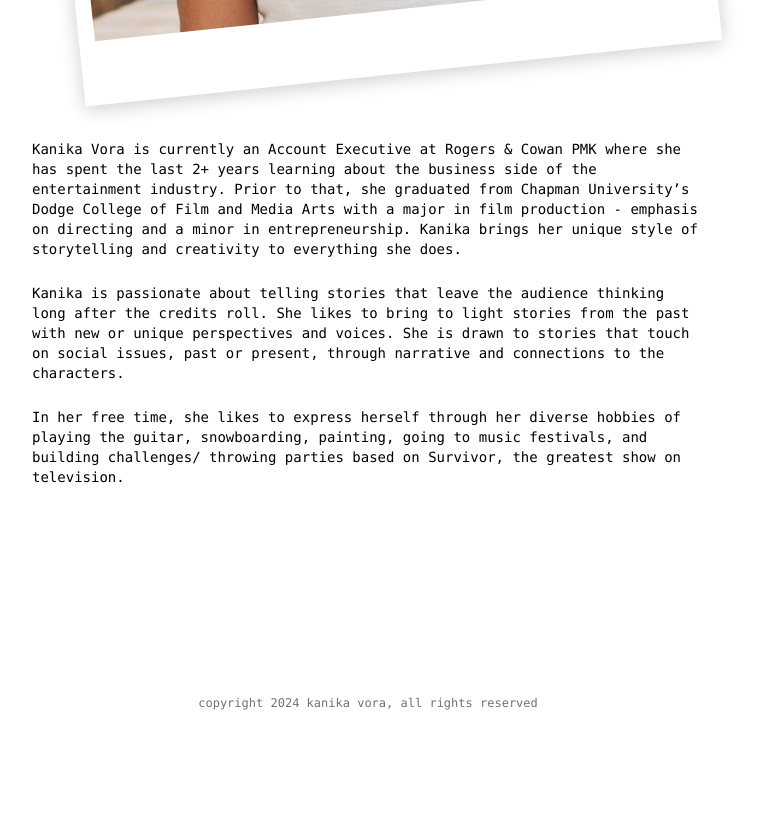
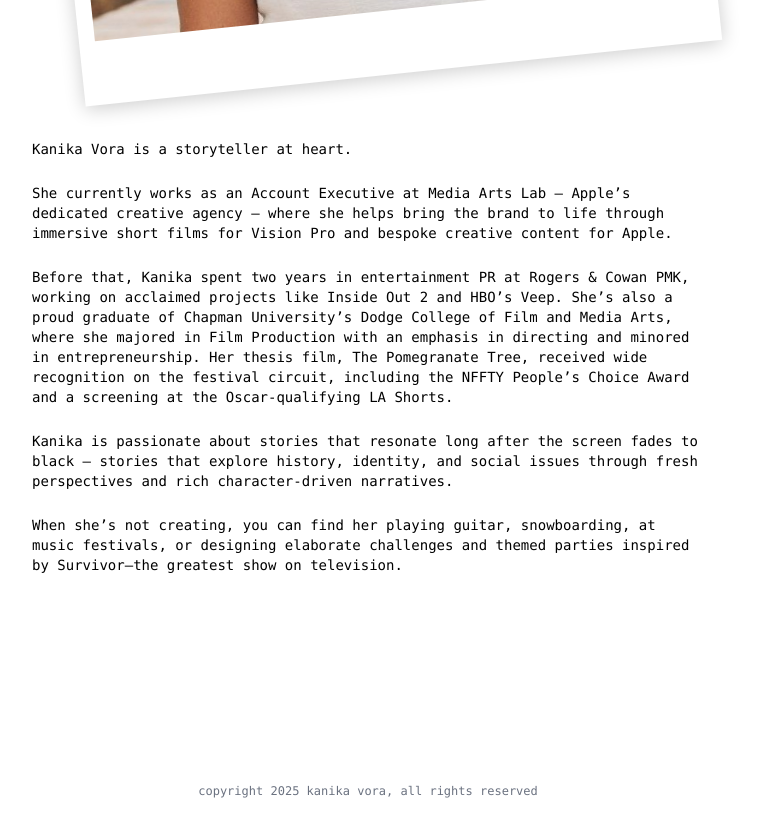
Before and after one commit to MurphyStudebaker/kanika, a Next.js app: page / in a window 1280 px wide. Shown: the part 4860-5697 px from the top of the page, without its empty margins (272-1030 px from the left). Before the commit the page ends 5611 px from the top, so only its background shows below. Built offline with nearby package versions, Linux system fonts and the light colour scheme.

Commit message:
update kanikas bio

```diff
--- a/src/app/page.tsx
+++ b/src/app/page.tsx
@@ -391,34 +391,42 @@ export default function Home() {
             </div>
           </div>
           <div className="font-mono text-sm flex flex-col gap-6">
+            <p>Kanika Vora is a storyteller at heart.</p>
             <p>
-              Kanika Vora is currently an Account Executive at Rogers & Cowan
-              PMK where she has spent the last 2+ years learning about the
-              business side of the entertainment industry. Prior to that, she
-              graduated from Chapman University’s Dodge College of Film and
-              Media Arts with a major in film production - emphasis on directing
-              and a minor in entrepreneurship. Kanika brings her unique style of
-              storytelling and creativity to everything she does.
+              She currently works as an Account Executive at Media Arts Lab —
+              Apple’s dedicated creative agency — where she helps bring the
+              brand to life through immersive short films for Vision Pro and
+              bespoke creative content for Apple.
             </p>
             <p>
-              Kanika is passionate about telling stories that leave the audience
-              thinking long after the credits roll. She likes to bring to light
-              stories from the past with new or unique perspectives and voices.
-              She is drawn to stories that touch on social issues, past or
-              present, through narrative and connections to the characters.
+              Before that, Kanika spent two years in entertainment PR at Rogers
+              & Cowan PMK, working on acclaimed projects like Inside Out 2 and
+              HBO’s Veep. She’s also a proud graduate of Chapman University’s
+              Dodge College of Film and Media Arts, where she majored in Film
+              Production with an emphasis in directing and minored in
+              entrepreneurship. Her thesis film, The Pomegranate Tree, received
+              wide recognition on the festival circuit, including the NFFTY
+              People’s Choice Award and a screening at the Oscar-qualifying LA
+              Shorts.
             </p>
             <p>
-              In her free time, she likes to express herself through her diverse
-              hobbies of playing the guitar, snowboarding, painting, going to
-              music festivals, and building challenges/ throwing parties based
-              on Survivor, the greatest show on television.
+              Kanika is passionate about stories that resonate long after the
+              screen fades to black — stories that explore history, identity,
+              and social issues through fresh perspectives and rich
+              character-driven narratives.
+            </p>
+            <p>
+              When she’s not creating, you can find her playing guitar,
+              snowboarding, at music festivals, or designing elaborate
+              challenges and themed parties inspired by Survivor—the greatest
+              show on television.
             </p>
           </div>
         </div>
       </div>
       <div className="spacer h-48 "></div>
       <footer className="text-gray-500 text-xs font-mono p-4">
-        copyright 2024 kanika vora, all rights reserved
+        copyright 2025 kanika vora, all rights reserved
       </footer>
     </main>
   );
```
